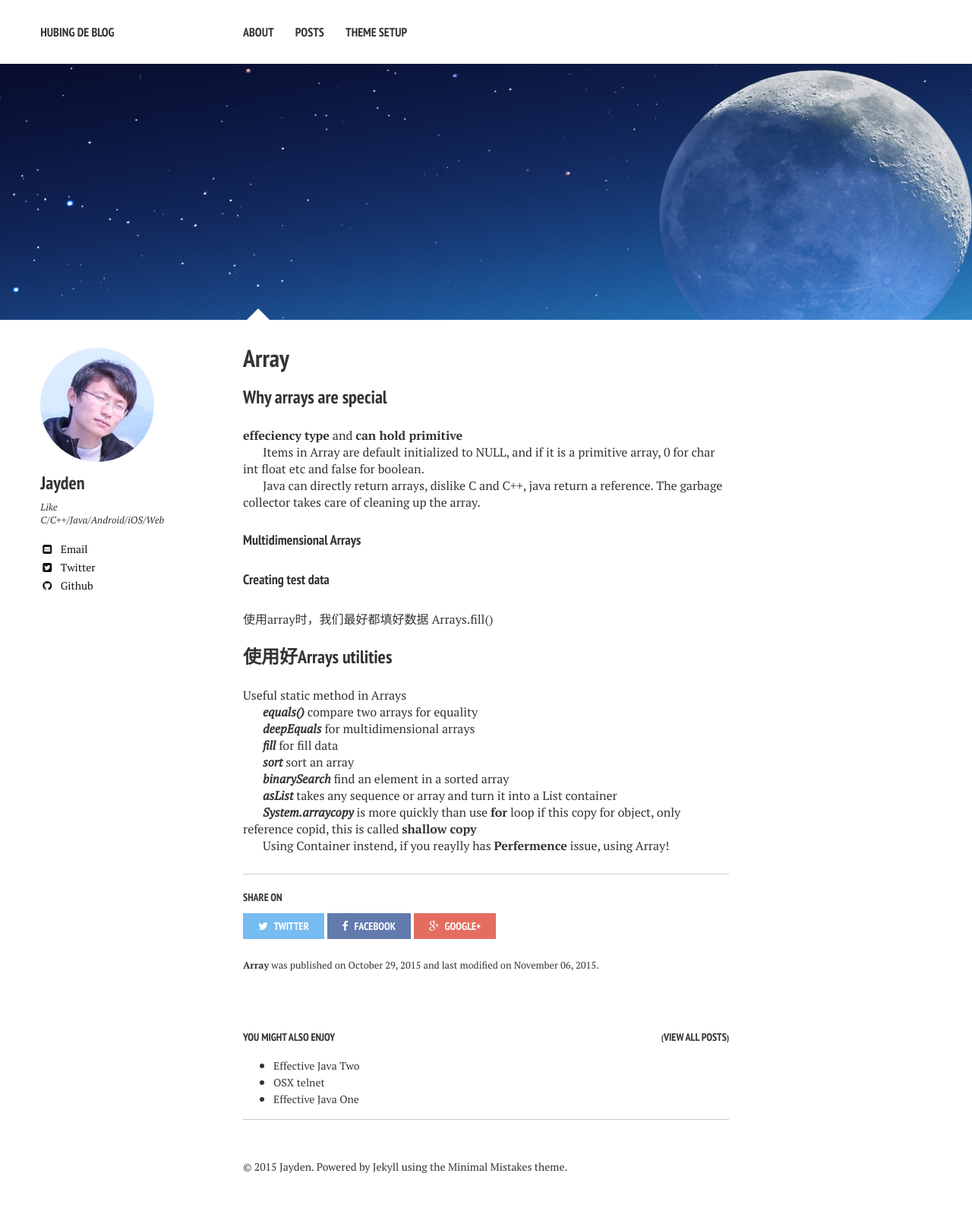
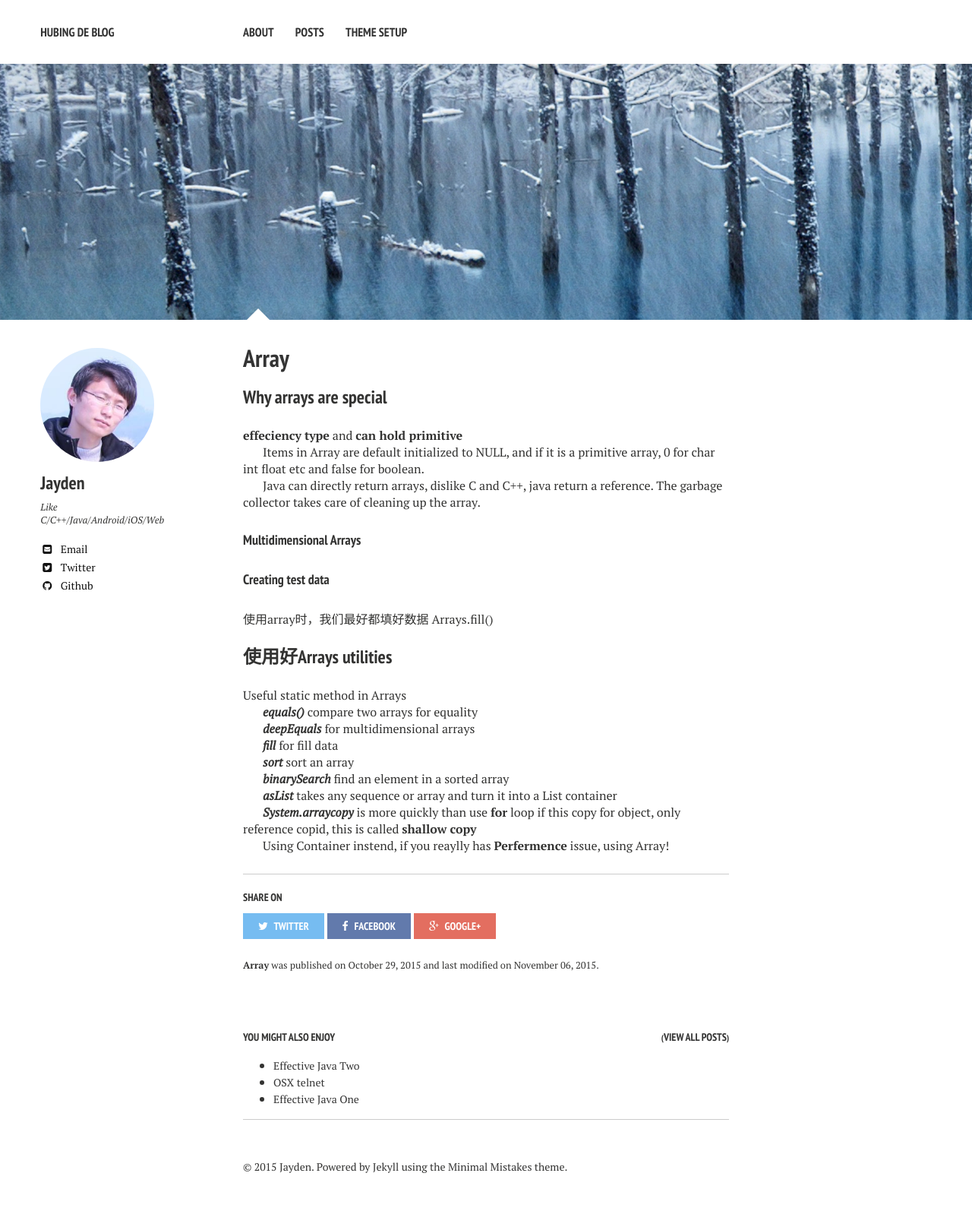
Before and after one commit to dreamhb/dreamhb.github.io, a Jekyll site: the page built from _posts/2015-10-29-Array.md, in a window 1280 px wide. Shown: the whole page at 76% size. Built offline with Jekyll 4.4.1, drawn with Linux system fonts in a browser that asks for light colours; nearby versions of some CDN libraries; comment, search, counter and statistics services are not loaded.

Commit message:
using new images

```diff
--- a/_posts/2015-10-29-Array.md
+++ b/_posts/2015-10-29-Array.md
@@ -6,7 +6,7 @@ modified: 2015-11-06
 tags: [intro, java, reading note]
 comments: true
 image:
-    feature: sample-image-5.jpg
+    feature: sample-image-1.jpg
 ---
 
 ### Why arrays are special
```
Also changed, not shown: _posts/2015-11-06-Hashing-For-Speed.md (+1 -1 lines).
